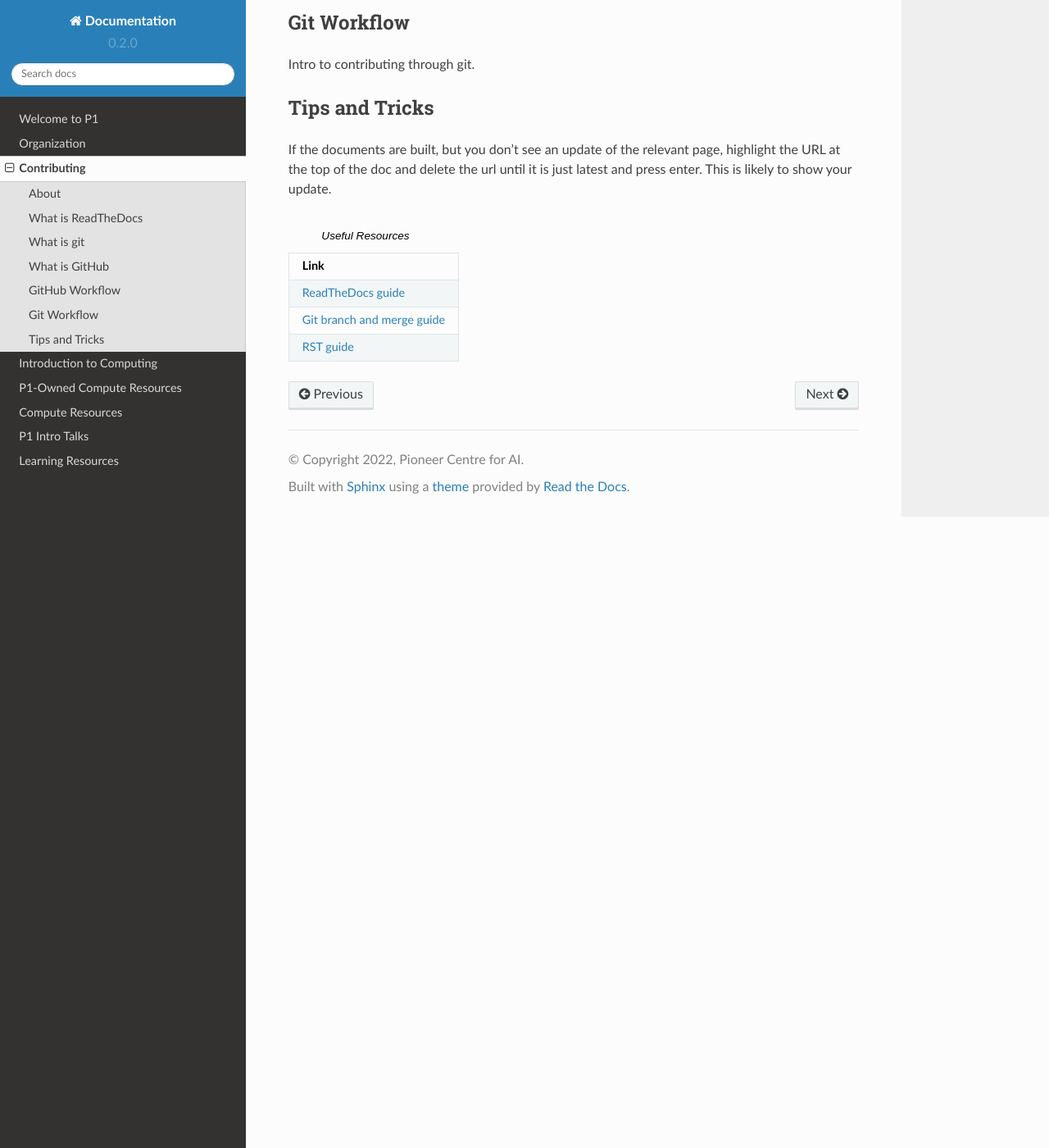
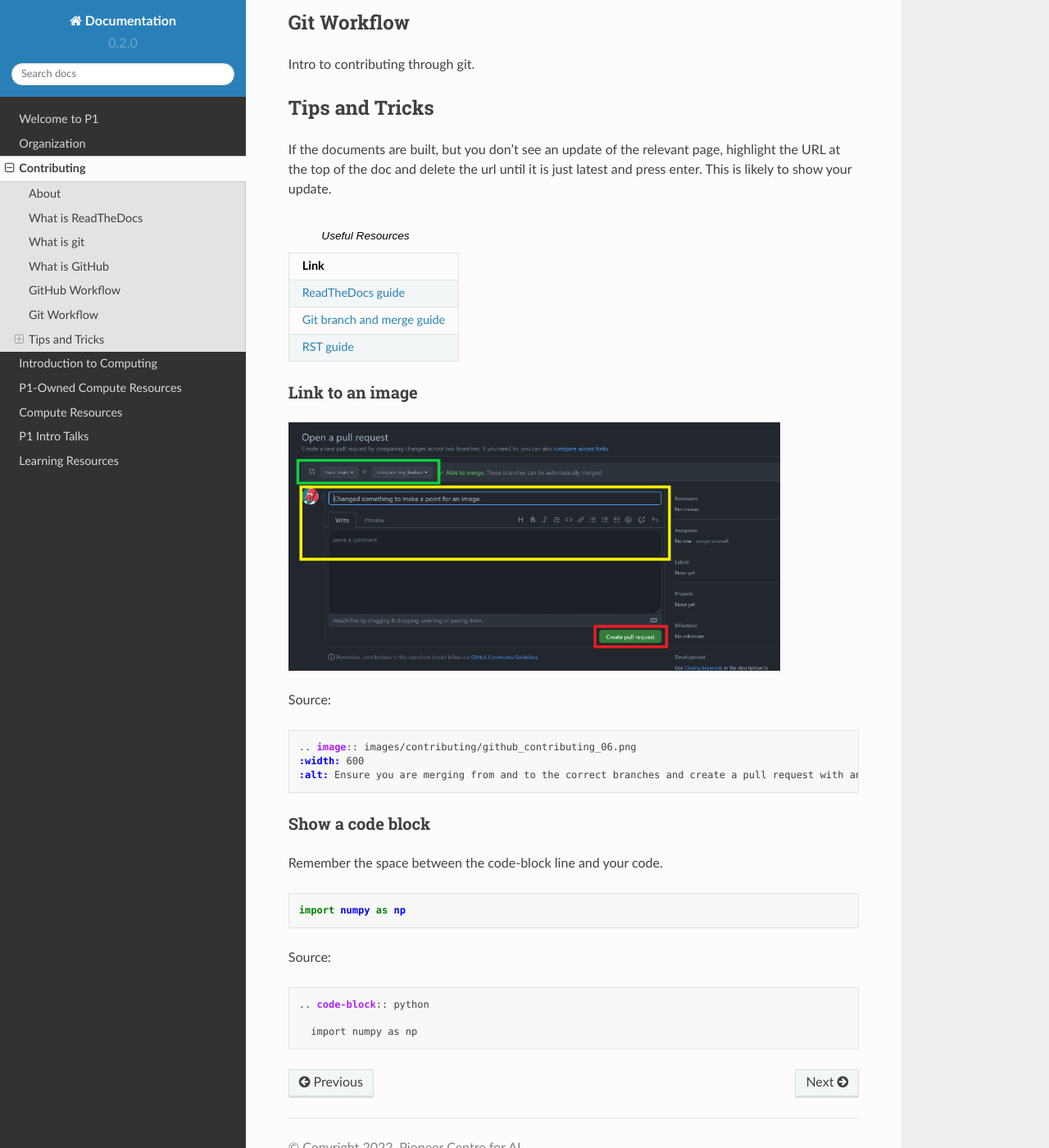
Before and after one commit to Pioneer-Centre-for-AI/p1-compute-documentation, a Sphinx documentation site: the page built from docs/source/contributing.rst, in a window 1280 px wide and 1400 px high, scrolled down 4924 px. Shown: the whole window at 82% size. Built offline with Sphinx 7.4.7 and the Read the Docs theme 2.0.0, drawn with Linux system fonts in a browser that asks for light colours.

Commit message:
Add examples for various elements

```diff
--- a/docs/source/contributing.rst
+++ b/docs/source/contributing.rst
@@ -6,7 +6,7 @@ This will result in a prompt from ReadTheDocs asking for access to your GitHub.
 This will allow for ReadTheDocs to use your GitHub login as authentication.
 
 About
-=====
+*****
 This documentation resource is meant to support sharing of information within P1.
 The heterogeneity of P1 can make it hard to communicate and retain information.
 Slack is simply not the channel and this resource is meant to make it easier to be a researcher at P1.
@@ -15,7 +15,7 @@ One is latest, which is tied to the main branch of the GitHub repository.
 The other version is the stable version which is tied to a specific branch and updated occassionally.
 
 What is ReadTheDocs
-===================
+*******************
 `ReadTheDocs <https://readthedocs.com/>`_ is a system widely used for generating rich documentation.
 This documentation is generated with the paid version in order for us to have private documentation with login control,
 while allowing users access through their GitHub login.
@@ -27,12 +27,12 @@ ReadTheDocs also allows us to choose which branches from our repository we want
 
 
 What is git
-===========
+***********
 Version control.
 What are commits and merges.
 
 What is GitHub
-==============
+**************
 GitHub is the most widely used repository hosting service.
 It is also the one that most programmers have an account with.
 ReadTheDocs allows us to administrate access and login to our documentation through GitHub.
@@ -40,7 +40,7 @@ The web based interface also allows for non-technical staff to contribute to the
 without having to learn too much about Git processes or install anything.
 
 GitHub Workflow
-===============
+***************
 This is the easier of the two workflows, but if you are making a larger amount of edits, the git workflow may be faster.
 To contribute on GitHub create a new branch from the branching menu and name it after the feature you want to create.
 
@@ -98,12 +98,12 @@ If your pull request did not build correctly, continue working on your changes u
   :alt: Optionally add more descriptions and comments to the pull request.
 
 Git Workflow
-============
+************
 Intro to contributing through git.
 
 
 Tips and Tricks
-===============
+***************
 If the documents are built, but you don't see an update of the relevant page, highlight the URL at the top of the doc and delete the url until it is just latest and press enter.
 This is likely to show your update.
 
@@ -115,3 +115,33 @@ This is likely to show your update.
    * - `ReadTheDocs guide <https://docs.readthedocs.io/en/stable/>`_
    * - `Git branch and merge guide <https://docs.github.com/en/repositories/configuring-branches-and-merges-in-your-repository/defining-the-mergeability-of-pull-requests/managing-a-branch-protection-rule>`_
    * - `RST guide <https://sublime-and-sphinx-guide.readthedocs.io/en/latest/index.html>`_
+
+Link to an image
+================
+.. image:: images/contributing/github_contributing_06.png
+  :width: 600
+  :alt: Ensure you are merging from and to the correct branches and create a pull request with an informative description.
+
+Source:
+
+.. code-block:: RST
+
+  .. image:: images/contributing/github_contributing_06.png
+  :width: 600
+  :alt: Ensure you are merging from and to the correct branches and create a pull request with an informative description.
+
+Show a code block
+=================
+Remember the space between the code-block line and your code.
+
+.. code-block:: python
+
+  import numpy as np
+
+Source:
+
+.. code-block:: RST
+
+  .. code-block:: python
+
+    import numpy as np
--- a/docs/source/introduction-to-computing.rst
+++ b/docs/source/introduction-to-computing.rst
@@ -24,5 +24,3 @@ Performance Optimization in Deep Learning
 Eager vs graph execution mode
 
 A PyTorch example
-  .. code-block:: python
-    import numpy as np
```
